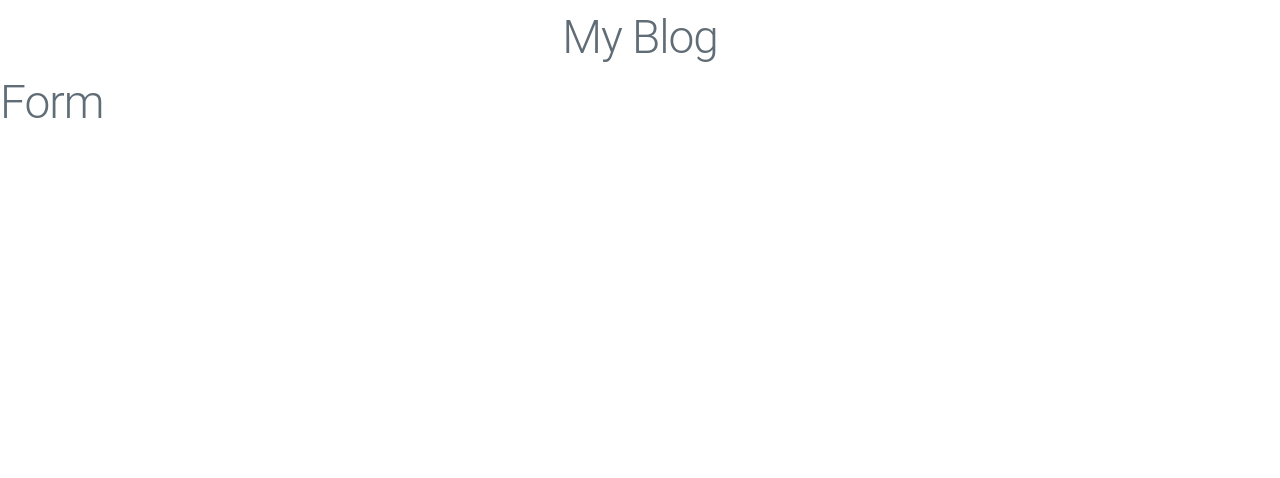
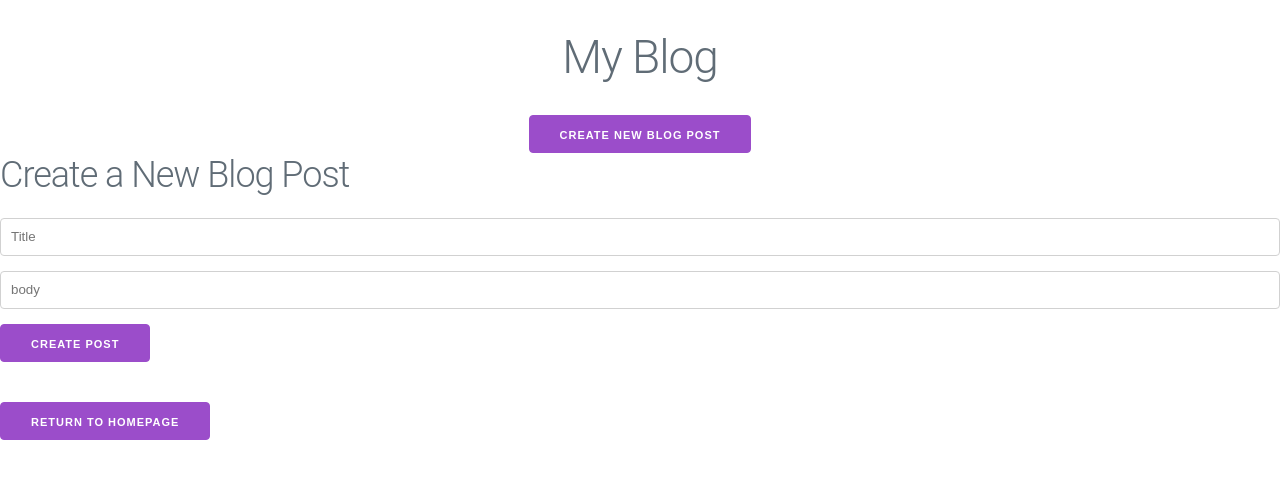
Before and after one commit to bkimmelv2/Blog-Frontend, a React (Create React App) app: page /new in a window 1280 px wide. Shown: the top 478 px of the page. Built offline with nearby package versions, Linux system fonts and the light colour scheme; no server answers.

Commit message:
Create form complete

```diff
--- a/src/App.js
+++ b/src/App.js
@@ -7,14 +7,19 @@ import Form from './pages/Form'
 import { useState, useEffect } from 'react'
 
 // import router
-import { Route, Routes } from 'react-router-dom'
+import { Route, Routes, Link } from 'react-router-dom'
 
 function App(props) {
   // STYLE
 
   const h1 = {
     textAlign: 'center',
-    margin: '10px',
+    margin: '30px',
+  }
+
+  const button = {
+    display: 'block',
+    margin: 'auto',
   }
 
   // VARIABLES
@@ -25,6 +30,12 @@ function App(props) {
   // State to hold our posts
   const [posts, setPosts] = useState([])
 
+  // null Blog object
+  const nullBlog = {
+    title: '',
+    body: '',
+  }
+
   // FUNCTIONS
 
   // GET all blog posts from API
@@ -32,6 +43,19 @@ function App(props) {
     const response = await fetch(url)
     const data = await response.json()
     setPosts(data)
+  }
+
+  // POST blog from our form data
+  const addBlog = async (newBlog) => {
+    const response = await fetch(url, {
+      method: 'post',
+      headers: {
+        'Content-Type': 'application/json',
+      },
+      body: JSON.stringify(newBlog)
+    })
+
+    getBlogs()
   }
 
   // useEffects
@@ -45,6 +69,7 @@ function App(props) {
   return (
     <div>
       <h1 style={h1}>My Blog</h1>
+      <Link to='/new'><button style={button}>Create New Blog Post</button></Link>
       <Routes>
         <Route
           exact
@@ -57,7 +82,12 @@ function App(props) {
         />
         <Route
           path='/new'
-          element={<Form />}
+          element=
+            {<Form
+              initialPost={nullBlog}
+              handleSubmit={addBlog}
+              buttonLabel='Create Post'
+            />}
         />
         <Route
           path='/edit'
--- a/src/components/Post.js
+++ b/src/components/Post.js
@@ -1,5 +1,21 @@
-const Post = (props) => {
-    return <h1>Post</h1>
+import { Link } from 'react-router-dom'
+
+const Post = ({ post }) => {
+    const div = {
+        textAlign: 'center',
+        border: '3px solid',
+        margin: '50px auto',
+        width: '80%',
+        padding: '30px',
+    }
+    return (
+        <div style={div}>
+            <Link to={`/post/${post.id}`}>
+                <h1>{post.title}</h1>
+            </Link>
+            <h2>{post.body}</h2>
+        </div>
+    )
 }
 
 export default Post
--- a/src/index.js
+++ b/src/index.js
@@ -5,7 +5,7 @@ import App from './App';
 // Import Milligram for Default Styling
 import 'milligram';
 // Import Router
-import { BrowserRouter as Router, Route } from 'react-router-dom';
+import { BrowserRouter as Router } from 'react-router-dom';
 import reportWebVitals from './reportWebVitals';
 
 const root = ReactDOM.createRoot(document.getElementById('root'));
--- a/src/pages/AllPosts.js
+++ b/src/pages/AllPosts.js
@@ -1,7 +1,7 @@
 import Post from '../components/Post.js'
 
 const AllPosts = (props) => {
-    return <h1>All Posts</h1>
+    return props.posts.map((post) => <Post post={post} key={post.id} />)
 }
 
 export default AllPosts
--- a/src/pages/Form.js
+++ b/src/pages/Form.js
@@ -1,5 +1,47 @@
-const Form = (props) => {
-    return <h1>Form</h1>
+import { useState } from 'react'
+import { useNavigate, Link } from 'react-router-dom'
+
+const Form = ({ initialPost, handleSubmit, buttonLabel }) => {
+    const [formData, setFormData] = useState(initialPost)
+    const navigate = useNavigate()
+
+    const handleChange = (e) => {
+        setFormData({ ...formData, [e.target.name]: e.target.value })
+    }
+
+    const handleSubmission = (e) => {
+        e.preventDefault()
+        handleSubmit(formData)
+        navigate('/')
+    }
+
+    return (
+        <section>
+            <h2>Create a New Blog Post</h2>
+                <form onSubmit={handleSubmission}>
+                    <input
+                        type='text'
+                        onChange={handleChange}
+                        value={formData.title}
+                        name='title'
+                        placeholder='Title'
+                    />
+                    <input
+                        type='text'
+                        onChange={handleChange}
+                        value={formData.body}
+                        name='body'
+                        placeholder='body'
+                    />
+                    <input type='submit' value={buttonLabel} />
+                </form>
+            <Link to='/'>
+                <button>Return to Homepage</button>
+            </Link>
+        </section>
+    )
+
+
 }
 
 export default Form
--- a/src/pages/SinglePost.js
+++ b/src/pages/SinglePost.js
@@ -1,5 +1,28 @@
-const SinglePost = (props) => {
-    return <h1>Post</h1>
+import { Link, useParams } from "react-router-dom"
+
+const SinglePost = ({ posts }) => {
+    const params = useParams()
+
+    const id = parseInt(params.id)
+    const post = posts.find((post) => post.id === id)
+
+    const div = {
+        textAlign: 'center',
+        border: '3px solid green',
+        width: '80%',
+        margin: '30px auto',
+        padding: '25px',
+    }
+
+    return (
+        <div style={div}>
+            <h1>{post.title}</h1>
+            <h2>{post.body}</h2>
+            <Link to='/'>
+                <button>Return to Homepage</button>
+            </Link>
+        </div>
+    )
 }
 
 export default SinglePost
```
